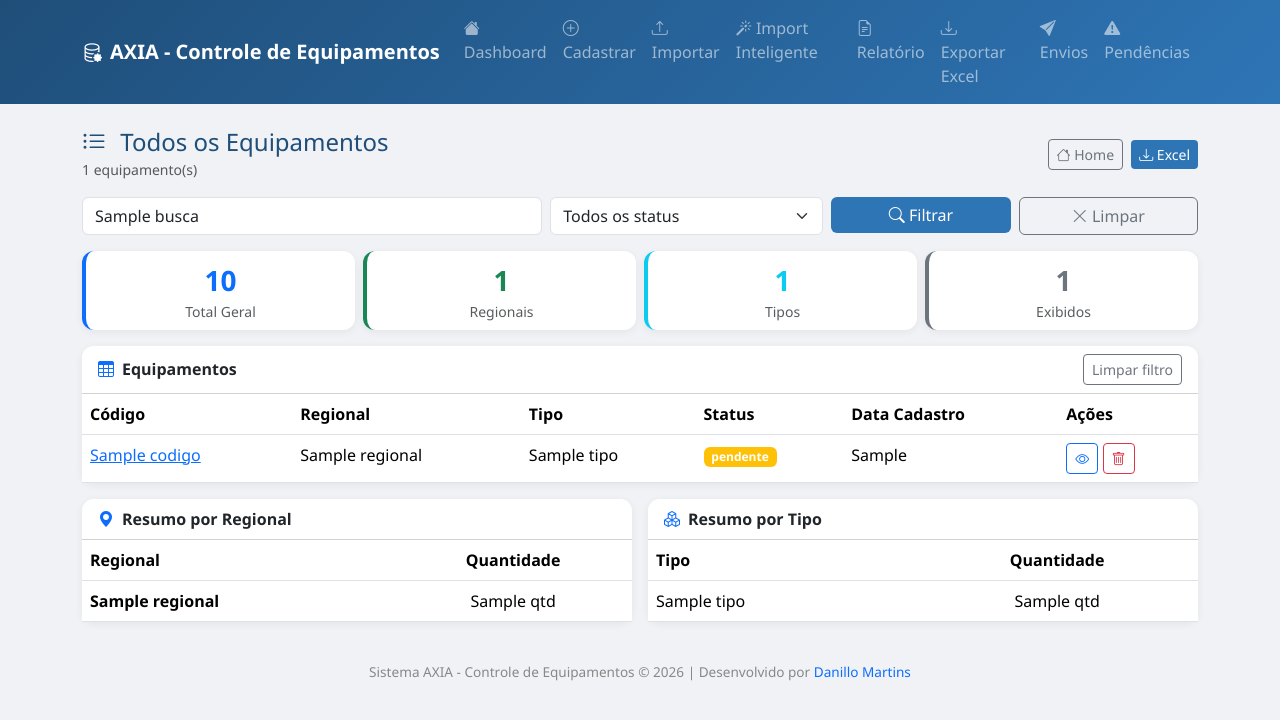
After one commit to DanilloMartiins/equip-control, a Flask app: template templates/equipamentos.html in a window 1280 px wide. The commit adds this page. Shown: the top 720 px of the page. Run offline with Flask 3, Linux system fonts and the light colour scheme; the template is opened without the code that fills it: most values are stand-ins (such as "Sample title", 1, 10 or a date in 2020).

Commit message:
feat: pagina de listagem com filtro por codigo e status; cards de pendentes e concluidos na dashboard

```diff
--- a/templates/base.html
+++ b/templates/base.html
@@ -13,6 +13,8 @@
         .card-header { border-radius: 12px 12px 0 0 !important; font-weight: 600; }
         .stat-card { transition: transform .15s; }
         .stat-card:hover { transform: translateY(-2px); }
+        .card-hover { cursor: pointer; transition: all .15s; }
+        .card-hover:hover { transform: translateY(-4px); box-shadow: 0 4px 16px rgba(0,0,0,0.12); }
         .table-axia thead { background: #2E75B6; color: white; }
         .table-axia tbody tr:nth-child(even) { background: #F2F7FB; }
         .table-axia tbody tr:hover { background: #D6E4F0; }
--- /dev/null
+++ b/templates/equipamentos.html
@@ -0,0 +1,174 @@
+{% extends "base.html" %}
+{% block content %}
+<div class="d-flex justify-content-between align-items-center mb-3">
+    <div>
+        <h4 class="mb-0 text-axia">
+            <i class="bi bi-list-ul me-2"></i>
+            {% if status_filtro == 'pendente' %}
+                Equipamentos Pendentes
+            {% elif status_filtro == 'concluido' %}
+                Equipamentos Concluídos
+            {% else %}
+                Todos os Equipamentos
+            {% endif %}
+        </h4>
+        <small class="text-muted">{{ total_filtro }} equipamento(s)</small>
+    </div>
+    <div>
+        <a href="/" class="btn btn-sm btn-outline-secondary me-1"><i class="bi bi-house"></i> Home</a>
+        <a href="/exportar" class="btn btn-sm btn-axia"><i class="bi bi-download"></i> Excel</a>
+    </div>
+</div>
+
+<form method="GET" action="/equipamentos" class="row g-2 mb-3">
+    <div class="col-md-5">
+        <input type="text" class="form-control" name="q" placeholder="Buscar por nº do equipamento..." value="{{ busca or '' }}">
+    </div>
+    <div class="col-md-3">
+        <select class="form-select" name="status">
+            <option value="">Todos os status</option>
+            <option value="pendente" {{ 'selected' if status_filtro == 'pendente' }}>Pendentes</option>
+            <option value="concluido" {{ 'selected' if status_filtro == 'concluido' }}>Concluídos</option>
+        </select>
+    </div>
+    <div class="col-md-2">
+        <button type="submit" class="btn btn-axia w-100"><i class="bi bi-search"></i> Filtrar</button>
+    </div>
+    <div class="col-md-2">
+        <a href="/equipamentos" class="btn btn-outline-secondary w-100"><i class="bi bi-x-lg"></i> Limpar</a>
+    </div>
+</form>
+
+<div class="row g-2 mb-3">
+    <div class="col-md-3">
+        <div class="card stat-card border-start border-primary border-4">
+            <div class="card-body text-center py-2">
+                <span class="fs-3 fw-bold text-primary">{{ total }}</span>
+                <small class="d-block text-muted">Total Geral</small>
+            </div>
+        </div>
+    </div>
+    <div class="col-md-3">
+        <div class="card stat-card border-start border-success border-4">
+            <div class="card-body text-center py-2">
+                <span class="fs-3 fw-bold text-success">{{ por_regional|length }}</span>
+                <small class="d-block text-muted">Regionais</small>
+            </div>
+        </div>
+    </div>
+    <div class="col-md-3">
+        <div class="card stat-card border-start border-info border-4">
+            <div class="card-body text-center py-2">
+                <span class="fs-3 fw-bold text-info">{{ por_tipo|length }}</span>
+                <small class="d-block text-muted">Tipos</small>
+            </div>
+        </div>
+    </div>
+    <div class="col-md-3">
+        <div class="card stat-card border-start border-secondary border-4">
+            <div class="card-body text-center py-2">
+                <span class="fs-3 fw-bold text-secondary">{{ total_filtro }}</span>
+                <small class="d-block text-muted">
+                    {% if status_filtro == 'pendente' %}Pendentes
+                    {% elif status_filtro == 'concluido' %}Concluídos
+                    {% else %}Exibidos{% endif %}
+                </small>
+            </div>
+        </div>
+    </div>
+</div>
+
+<div class="card mb-3">
+    <div class="card-header bg-white fw-semibold d-flex justify-content-between align-items-center">
+        <span><i class="bi bi-table me-2 text-primary"></i>Equipamentos</span>
+        {% if status_filtro or busca %}
+        <a href="/equipamentos" class="btn btn-sm btn-outline-secondary">Limpar filtro</a>
+        {% endif %}
+    </div>
+    <div class="card-body p-0">
+        <div class="table-responsive">
+            <table class="table table-axia mb-0">
+                <thead>
+                    <tr>
+                        <th>Código</th>
+                        <th>Regional</th>
+                        <th>Tipo</th>
+                        <th>Status</th>
+                        <th>Data Cadastro</th>
+                        <th>Ações</th>
+                    </tr>
+                </thead>
+                <tbody>
+                    {% set status_badge = {
+                        'pendente': 'warning',
+                        'enviado': 'success',
+                        'cadastrado': 'info',
+                        'concluido': 'primary'
+                    } %}
+                    {% for eq in equipamentos %}
+                    <tr>
+                        <td><a href="/equipamento/{{ eq.id }}">{{ eq.codigo }}</a></td>
+                        <td>{{ eq.regional }}</td>
+                        <td>{{ eq.tipo }}</td>
+                        <td><span class="badge bg-{{ status_badge.get(eq.status, 'secondary') }}">{{ eq.status or 'pendente' }}</span></td>
+                        <td>{{ eq.data_cadastro or '-' }}</td>
+                        <td>
+                            <a href="/equipamento/{{ eq.id }}" class="btn btn-sm btn-outline-primary" title="Detalhes"><i class="bi bi-eye"></i></a>
+                            <form action="/deletar/{{ eq.id }}" method="POST" style="display:inline"
+                                  onsubmit="return confirm('Remover equipamento {{ eq.codigo }}?')">
+                                <button class="btn btn-sm btn-outline-danger"><i class="bi bi-trash"></i></button>
+                            </form>
+                        </td>
+                    </tr>
+                    {% else %}
+                    <tr><td colspan="6" class="text-center text-muted py-4">Nenhum equipamento encontrado.</td></tr>
+                    {% endfor %}
+                </tbody>
+            </table>
+        </div>
+    </div>
+</div>
+
+<div class="row g-3">
+    <div class="col-md-6">
+        <div class="card h-100">
+            <div class="card-header bg-white fw-semibold">
+                <i class="bi bi-geo-alt-fill text-primary me-2"></i>Resumo por Regional
+            </div>
+            <div class="card-body p-0">
+                <table class="table table-axia mb-0">
+                    <thead><tr><th>Regional</th><th class="text-center">Quantidade</th></tr></thead>
+                    <tbody>
+                        {% for r in por_regional %}
+                        <tr>
+                            <td><strong>{{ r.regional }}</strong></td>
+                            <td class="text-center">{{ r.qtd }}</td>
+                        </tr>
+                        {% endfor %}
+                    </tbody>
+                </table>
+            </div>
+        </div>
+    </div>
+    <div class="col-md-6">
+        <div class="card h-100">
+            <div class="card-header bg-white fw-semibold">
+                <i class="bi bi-boxes text-primary me-2"></i>Resumo por Tipo
+            </div>
+            <div class="card-body p-0">
+                <table class="table table-axia mb-0">
+                    <thead><tr><th>Tipo</th><th class="text-center">Quantidade</th></tr></thead>
+                    <tbody>
+                        {% for t in por_tipo %}
+                        <tr>
+                            <td>{{ t.tipo }}</td>
+                            <td class="text-center">{{ t.qtd }}</td>
+                        </tr>
+                        {% endfor %}
+                    </tbody>
+                </table>
+            </div>
+        </div>
+    </div>
+</div>
+{% endblock %}
```
Also changed, not shown: routes.py (+48 -1 lines), templates/index.html (+14 -10 lines).
